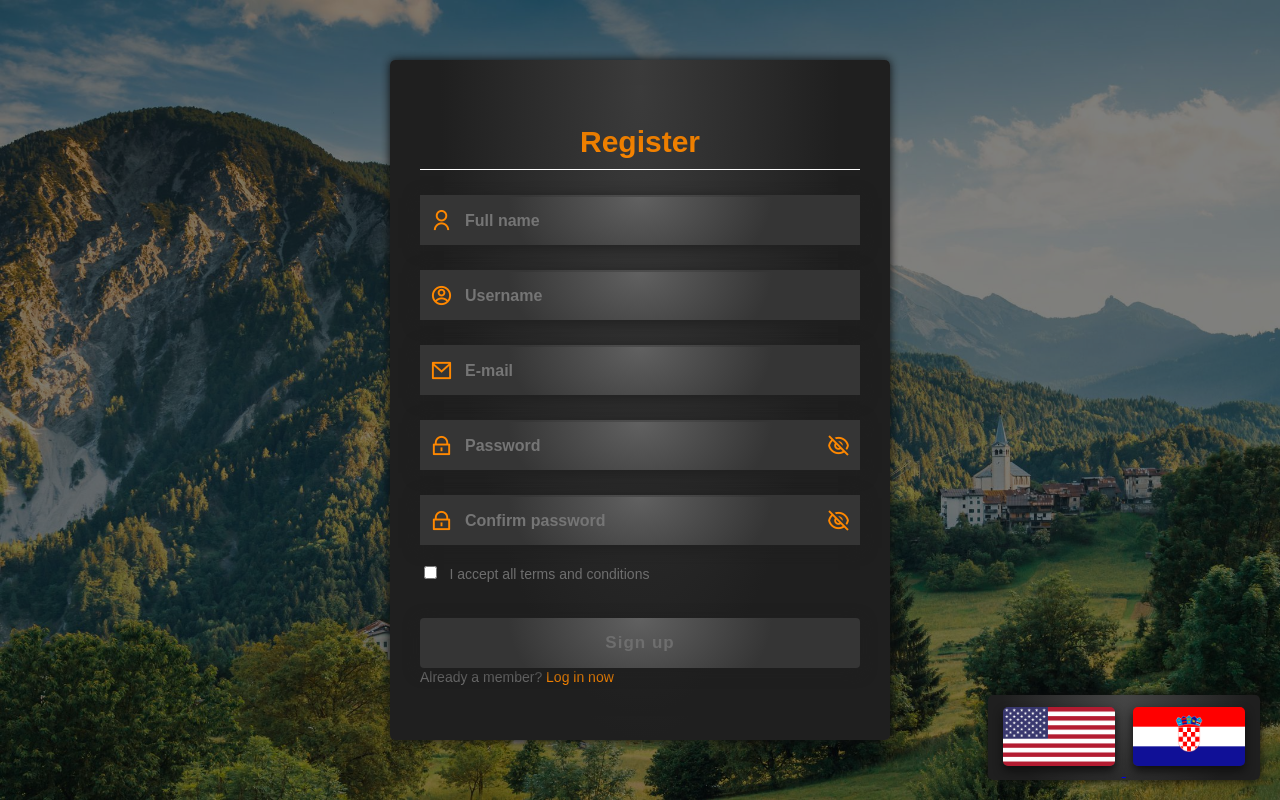
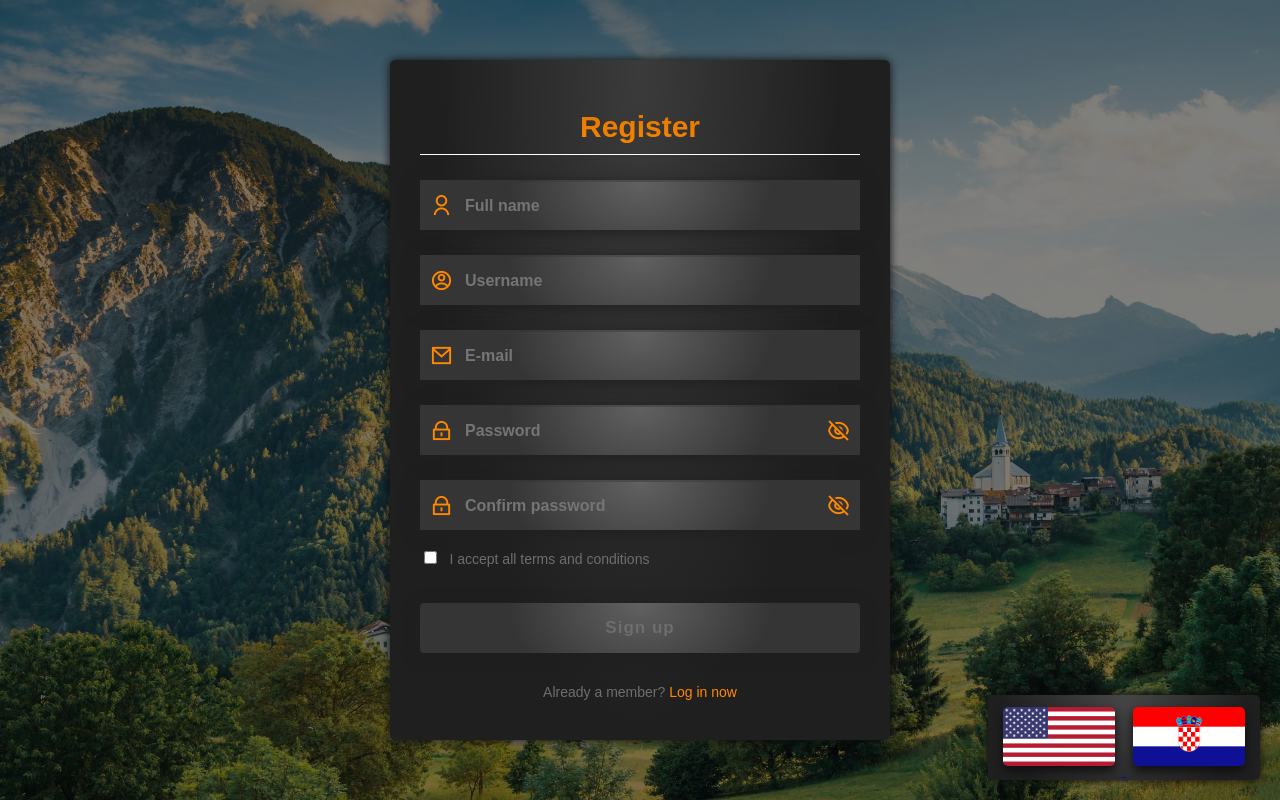
Before and after one commit to S0m3randomguy/projekt, a Django app: page /register/ in a window 1280 px wide. Run offline with Django 4.2, Linux system fonts and the light colour scheme.

Commit message:
Minor bug fixes: login form height; already a member positioning

```diff
--- a/templates/login/main.html
+++ b/templates/login/main.html
@@ -3,7 +3,7 @@
 
 {% block title %}Fixxit - Login{% endblock %}
 {% block content %}
-    <div class="container active">
+    <div class="container">
         <div class="forms">
             <div class="form login">
                 <span class="title">{{ language.sections.login.login_title }}</span>
--- a/templates/register/main.html
+++ b/templates/register/main.html
@@ -12,7 +12,7 @@
 
                 {% include "../form.html" with name="register" %}
 
-                <div class="login-signup">
+                <div class="login-register">
                     <span class="text">{{ language.sections.register.already_a_member }}
                         <a href="/login" class="text login-link">{{ language.sections.register.log_in_now }}</a>
                     </span>
```
